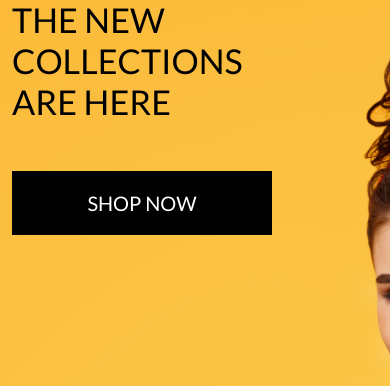
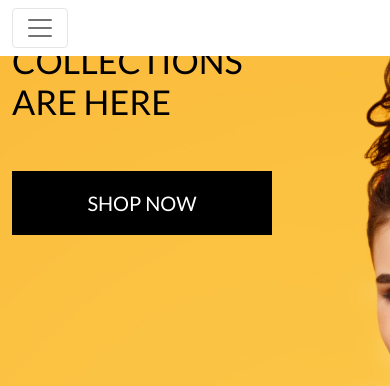
Before and after one commit to KWSNick/boutique_ado_v1, a Django app: page / in a window 390 px wide. Shown: the top 386 px of the page. Run offline with Django 3.2, Linux system fonts and the light colour scheme; some libraries are stand-ins or nearby versions.

Commit message:
Started mobile navbar but stopping for the day!

```diff
--- a/templates/base.html
+++ b/templates/base.html
@@ -99,6 +99,16 @@
                     </ul>
                 </div>
             </div>
+            <div class="row bg-white">
+                <nav class="navbar navbar-expand-lg navbar-light w-100">
+                    <button class="navbar-toggler" type="button" data-toggle="collapse" data-target="#main-nav"
+                        aria-controls="main-nav" aria-expanded="false" aria-label="Toggle navigation">
+                        <span class="navbar-toggler-icon"></span>
+                    </button>
+                    {% include 'includes/mobile-top-header.html' %}
+                    {% include 'includes/main-nav.html' %}
+                </nav>
+            </div>
         </header>
         {% if messages %}
         <div class="message-container"></div>
```
